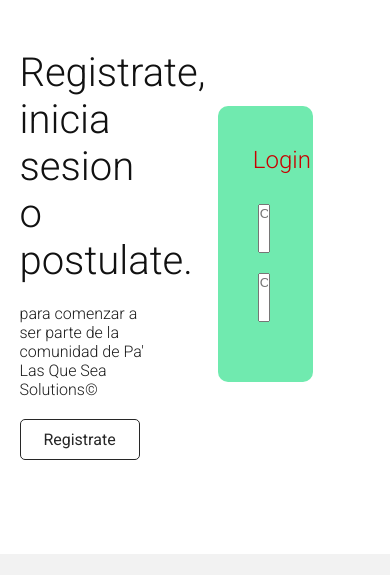
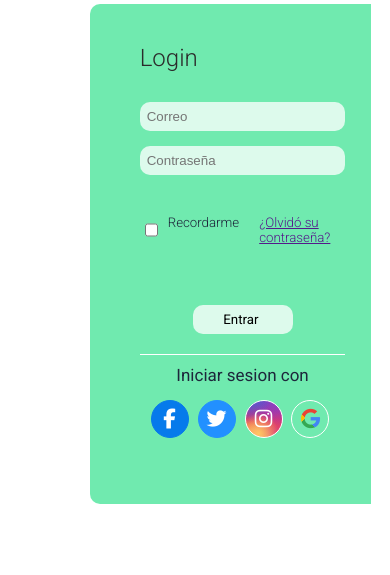
Before and after one commit to DarioM70/plqs_def, a Django app: page /iniciar/ in a window 390 px wide. Shown: the part 126-701 px from the top of the page. Run offline with Django 4.2, Linux system fonts and the light colour scheme; some libraries are stand-ins or nearby versions.

Commit message:
presentacion bbva

```diff
--- a/app/static/app/css/iniciar.css
+++ b/app/static/app/css/iniciar.css
@@ -35,6 +35,7 @@
 
 /* login */
 
+/*seccion general*/
 .log {
     height: 600px;
     display: flex;
@@ -42,49 +43,202 @@
     align-items: center;
 }
 
+/*caja general del formulario*/
 .caja-form {
     width: 60%;
     display: flex;
-    flex-wrap: wrap;
     justify-content: space-evenly;
 
 }
 
+/*Caja interna del formulario*/
 .form {
-    width: 45%;
+    width: 375px;
+    height: 460px;
     background: #1fde82a2;
     color: rgb(56, 56, 56);
     border-radius: 10px;
-    padding: 40px 35px;
-    margin-bottom: 20px;
+    padding: 40px 50px 20px 50px;
+    margin-bottom: 40px;
 
 }
 
 .form>h2 {
 
     margin-bottom: 30px;
-    color: #c80000;
-
-}
-
-.formulario{
-    padding: 0 0 0 20%;
-}
-
-
-.formulario>input{
-    display: block;
-    width: 60%;
-    margin-bottom: 20px;
-    padding: 0 0 30px;
-
+    color: #2b2b2b;
 
 }
 
 
 
+
+.input-login{
+    display: block;
+    width: 100%;
+    margin: 15px 0 0;
+    padding: 7PX;
+    border: none;
+    border-radius: 10PX;
+    background-color: #ffffffc2;
+
+
+}
+
+.boton{
+    text-align: center;
+    padding-top: 25px;
+}
+
+.entrar{
+    width: 100px;
+    padding: 7PX;
+    border: none;
+    border-radius: 10PX;
+    font-family: 'Roboto', sans-serif;
+    background-color: rgba(255, 255, 255, 0.76);
+    animation: background .5s;
+
+}
+
+.entrar:hover {
+    background: #f3f3f3af;
+    box-shadow: 0 4px 10px rgba(17, 17, 17, 0.63);
+}
+
+.datos-config{
+    display: flex;
+
+
+    margin: 35px 5px;
+    padding: 5px 0 0 0;
+}
+
+.datos-config>h5{
+    margin: 0px 10px 0 10px;
+
+}
+
+.record{
+    cursor: pointer;
+    align-items: center;
+    align-content: center;
+}
+
+input[type="checkbox"]{
+    background-color: #aaa;
+    border-radius: 5px;
+
+}
+
+.login-social {
+    margin-top: 20px;
+    border-top-style: solid;
+    border-width: 1px;
+    border-color: #fff;
+    text-align: center;
+    padding-top: 10px;
+}
+
+.login-social h3 {
+    color: #1d273b;
+    font-size: 17px;
+    font-weight: 400;
+    margin-bottom: 10px;
+
+}
+
+.ico-social i {
+    font-size: 20px;
+    display: inline-block;
+
+    border-radius: 50%;
+    width: 38px;
+    line-height: 36px;
+    cursor: pointer;
+    margin-top: 5px;
+    text-align: center;
+    transition: all ease-in-out .3s;
+    margin-right: 5px;
+
+}
+
+.face{
+    color: #ffffff;
+    background-color: #067aeb;
+    border: 1px solid #067aeb;
+}
+
+.face:hover{
+    color: #067aeb;
+    background-color: #f3f3f3;
+    box-shadow: 0 4px 10px rgba(17, 29, 48, .26);
+}
+
+.twitter{
+    color: #ffffff;
+    background-color: #2290ff;
+    border: 1px solid #2290ff;
+}
+
+.twitter:hover{
+    color: #2290ff;
+    background-color: #ffffff;
+    border: 1px solid #ffffff;
+    box-shadow: 0 4px 10px rgba(17, 29, 48, .26);
+}
+
+.ig{
+    color: #ffffff;
+    background: radial-gradient(circle farthest-corner at 35% 90%, #fec564, transparent 50%),
+    radial-gradient(circle farthest-corner at 0 140%, #fec564, transparent 50%),
+    radial-gradient(ellipse farthest-corner at 0 -25%, #5258cf, transparent 50%),
+    radial-gradient(ellipse farthest-corner at 20% -50%, #5258cf, transparent 50%),
+    radial-gradient(ellipse farthest-corner at 100% 0, #893dc2, transparent 50%),
+    radial-gradient(ellipse farthest-corner at 60% -20%, #893dc2, transparent 50%),
+    radial-gradient(ellipse farthest-corner at 100% 100%, #d9317a, transparent),
+    linear-gradient(#6559ca, #bc318f 30%, #e33f5f 50%, #f77638 70%, #fec66d 100%);
+
+
+    border: 1px solid #ffffff;
+}
+
+.ig:hover{
+    background: radial-gradient(circle farthest-corner at 35% 90%, #fec564, transparent 50%),
+    radial-gradient(circle farthest-corner at 0 140%, #fec564, transparent 50%),
+    radial-gradient(ellipse farthest-corner at 0 -25%, #5258cf, transparent 50%),
+    radial-gradient(ellipse farthest-corner at 20% -50%, #5258cf, transparent 50%),
+    radial-gradient(ellipse farthest-corner at 100% 0, #893dc2, transparent 50%),
+    radial-gradient(ellipse farthest-corner at 60% -20%, #893dc2, transparent 50%),
+    radial-gradient(ellipse farthest-corner at 100% 100%, #d9317a, transparent),
+    linear-gradient(#6559ca, #bc318f 30%, #e33f5f 50%, #f77638 70%, #fec66d 100%);
+    -webkit-background-clip: text;
+    background-clip: text;
+    color: transparent;
+    -webkit-text-fill-color: transparent;
+
+    box-shadow: 0 4px 10px rgba(17, 29, 48, .26);
+}
+
+.google{
+    border: 1px solid #ffffff;
+    background: conic-gradient(from -45deg, #ea4335 110deg, #4285f4 90deg 180deg, #34a853 180deg 270deg, #fbbc05 270deg) 73% 55%/150% 150% no-repeat;
+    -webkit-background-clip: text;
+    background-clip: text;
+    color: transparent;
+    -webkit-text-fill-color: transparent;
+
+}
+
+.google:hover{
+
+    box-shadow: 0 4px 10px rgba(17, 29, 48, .26);
+}
+
 .texto-log {
     width: 37%;
+    margin: 0 0 35px 20px;
+
 
 }
 
@@ -108,6 +262,13 @@
     width: 120px;
     text-align: center;
     border-radius: 5px;
+    animation: background .5s;
+}
+
+.texto-log>a:hover{
+    background: black;
+    color: #fff;
+    box-shadow: 0 8px 20px rgba(17, 29, 48, .26);
 }
 
 
@@ -118,247 +279,42 @@
 /* respnsive */
 
 @media screen and (max-width:950px) {
-    .titulo {
-        font-size: 45px;
+
+
+    .datos-config>h5{
+        margin-right: 10px;
 
     }
 
-    .contenido-header {
-
-        flex-direction: column;
-        /*justify-content: space-evenly;*/
-        height: 720px;
-
-
-    }
-
-    .contenido-header>img {
-        width: 600px;
-        margin-top: 0px;
-    }
-
-    .textos-header {
-        margin: 0;
-
-
-    }
-
-    .contenido-header a {
-        margin-top: 300px;
-        width: 160px;
-        height: 50px;
-    }
-
-    /* About us */
-
-    .articulo {
-        width: 45%;
-    }
-
-    /* Questions */
-
-    .questions {
-        height: 720px;
-        justify-content: space-evenly;
-        flex-direction: column;
-    }
-
-    .questions>img {
-        width: 400px;
-    }
-
-    /* estadisticas */
-
-    .conten-estadisticas {
-        flex-direction: column-reverse;
-    }
-
-    .Texto-estadisticas>a {
-        margin-bottom: 60px;
-    }
-
-    .numbers {
-        width: 100%;
-        /* justify-content: space-between; */
-    }
-
-    .Texto-estadisticas {
-        width: 100%;
-    }
-
-    /* Services */
-
-    .services {
-        flex-direction: column-reverse;
-        align-items: center;
-    }
-
-    .box-skills {
-        margin: 0 0 40px 0;
-
-    }
-
-    .box-skills h4 {
-        width: 500px;
-    }
-
-    .services>img {
-        width: 400px;
-    }
-
-    /* Footer */
-
-    footer {
-        justify-content: space-evenly;
-    }
-
-    .partFooter {
-        width: 40%;
-        margin-bottom: 40px;
+    .log{
+        height: 625px;
     }
 }
 
 @media screen and (max-width:885px) {
-    .titulo {
-        font-size: 35px;
-    }
+    .form {
+        width: 300px;
+        height: 500px;
 
-    h1 {
-        font-size: 40px;
-    }
-
-    .nav {
-        padding: 20 10px;
     }
 
 
-    .enlaces-header {
-        position: fixed;
-        background: #667db6;
-        /* fallback for old browsers */
-        background: -webkit-linear-gradient(to right, #667db6, #0082c8, #0082c8, #667db6);
-        /* Chrome 10-25, Safari 5.1-6 */
-        background: linear-gradient(to right, #667db6, #0082c8, #0082c8, #667db6);
-        /* W3C, IE 10+/ Edge, Firefox 16+, Chrome 26+, Opera 12+, Safari 7+ */
-        top: 0;
-        right: 0;
-        width: 100%;
-        height: 100vh;
-        display: flex;
-        align-items: center;
-        flex-direction: column;
-        justify-content: space-evenly;
-        clip-path: circle(0.0% at 100% 0);
+}
+@media screen and (max-width:650px) {
+    .log{
+
+        flex-direction: column-reverse;
+        height: 100%;
     }
 
-    .nav .menudos {
 
-        -webkit-clip-path: circle(150% at 100% 0);
-        clip-path: circle(150% at 100% 0);
-
+    .texto-log{
+        width: 80%;
+        padding-top: 30px;
     }
 
-    .nav .enlaces-header a {
-        color: #fff;
-    }
-
-    .hamburguer {
-        display: block;
-    }
-
-    /* Footer */
-    .partFooter {
-        width: 95%;
-        margin-bottom: 40px;
+    .form{
+        margin-top: 50px;
+        width: 330px;
     }
 }
-@media screen and (max-width:480px) {
-    .titulo {
-        font-size: 35px;
-    }
-
-    h1 {
-        font-size: 40px;
-    }
-
-    .contenido-header {
-        height: 650px;
-    }
-    .contenido-header a {
-        margin-top: 400px;
-        width: 160px;
-        height: 50px;
-    }
-
-    .nav {
-        padding: 20 10px;
-    }
-
-    .contenido-header>img {
-        position: relative;
-        width: 350px;
-
-    }
-
-    .enlaces-header {
-        position: fixed;
-        background: #667db6;
-        /* fallback for old browsers */
-        background: -webkit-linear-gradient(to right, #667db6, #0082c8, #0082c8, #667db6);
-        /* Chrome 10-25, Safari 5.1-6 */
-        background: linear-gradient(to right, #667db6, #0082c8, #0082c8, #667db6);
-        /* W3C, IE 10+/ Edge, Firefox 16+, Chrome 26+, Opera 12+, Safari 7+ */
-        top: 0;
-        right: 0;
-        width: 100%;
-        height: 100vh;
-        display: flex;
-        align-items: center;
-        flex-direction: column;
-        justify-content: space-evenly;
-        clip-path: circle(0.0% at 100% 0);
-    }
-
-    .nav .menudos {
-
-        -webkit-clip-path: circle(150% at 100% 0);
-        clip-path: circle(150% at 100% 0);
-
-    }
-
-    .nav .enlaces-header a {
-        color: #fff;
-    }
-
-    .hamburguer {
-        display: block;
-    }
-
-    /* About us */
-
-    .articulo {
-        width: 95%;
-    }
-
-    /* Questions */
-
-    .questions>img {
-        width: 350px;
-    }
-
-    /* estadisticas */
-
-    .numbers .number {
-        width: 95%;
-    }
-
-    .Texto-estadisticas h4 {
-        font-size: 35px;
-    }
-
-    /* Footer */
-    .partFooter {
-        width: 95%;
-        margin-bottom: 40px;
-    }
-}
--- a/app/static/app/css/style.css
+++ b/app/static/app/css/style.css
@@ -200,15 +200,21 @@
 .textos-header {
     margin: 100px 0 0 30px;
     z-index: 1;
+    background-color: #0000009a;
+    padding: 30px;
+    border-radius: 20px;
 }
 
+.contenido-header h1{
+    color: #f2f2f2;
+}
 
 .contenido-header p {
     height: 1px;
     font-size:25px;
     font-weight: 300;
     margin-top: 14px;
-    color: #000000;
+    color: #ffffff;
 
 }
 
@@ -228,6 +234,7 @@
     font-size: 20px;
     border-radius: 5px;
     box-shadow: 0 8px 32px rgba(31, 222, 130, .46);
+    transition: background .5s ;
 
 }
 
@@ -236,6 +243,14 @@
 .titulo {
     font-size: 50px;
 }
+
+.btn-header:hover{
+    background: #00a354;
+
+}
+
+
+
 
 /* About us */
 
--- a/app/templates/app/contacto.html
+++ b/app/templates/app/contacto.html
@@ -2,5 +2,7 @@
 {% load static %}
 {% block content %}
 
+        <h1 style="font-size: 80px; text-align: center; align-items: center;">Página en construcción</h1>
+
 
 {% endblock %}
--- a/app/templates/app/index.html
+++ b/app/templates/app/index.html
@@ -33,7 +33,7 @@
 
                         </p>
 
-                        <a href="#">Contrata</a>
+                        <a class="btn-header" href="#">Contrata</a>
                     </section>
                     <img src="{% static 'app/img/marca_empresa.svg' %}" alt="">
                 </section>
@@ -46,7 +46,7 @@
 
     <section class="empleados-destacados">
         <div class="contenedor1">
-            <h2 class="titulo">Trabajadores más destacados</h2>
+            <h2 class="titulo">Funcionarios más destacados</h2>
             <div class="contenedor-articulo">
                 <div class="articulo" data-aos="zoom-in-right">
                     <i class="fas fa-pen-fancy"></i>
@@ -99,7 +99,7 @@
             <p>Inscribe tus datos personales, documentacion y anexa tu hoja de vida <br> o experiencia laboral, destreza,
                 y servicio que deseas brindar
             </p>
-            <a href="#">Postularse</a>
+            <a href="/iniciar">Postularse</a>
         </section>
         <img src="{% static 'app/img/acompañanos.svg' %}" alt="" data-aos="zoom-out-up" data-aos-duration="2000">
     </section>
--- a/app/templates/app/iniciar.html
+++ b/app/templates/app/iniciar.html
@@ -3,7 +3,7 @@
 {% block content %}
 <head>
     <title>Iniciar sesion</title>
-    <link rel="stylesheet" href="{% static 'app/css/iniciar.css'%}">
+    <link rel="stylesheet" href="{% static 'app/css/iniciar.css'  %}">
 
 </head>
 
@@ -24,10 +24,33 @@
 
                 <form class="formulario" action="">
 
-                    <input placeholder="Correo" name="Correo" type="text">
+                    <input class="input-login" placeholder="Correo" name="Correo" type="email">
 
 
-                    <input name="contraseña" type="text" placeholder="Contraseña">
+                    <input class="input-login" name="contraseña" type="password" placeholder="Contraseña">
+
+                    <div class="datos-config">
+                        <input type="checkbox" id="switch" class="lbl-switch">
+                        <h5><label class="record" for="switch">Recordarme</label></h5>
+                        <h5> <a href="">¿Olvidó su contraseña?</a> </h5>
+
+                    </div>
+
+                    <div class="boton">
+                        <input class="entrar" type="submit" placeholder="Entrar" value="Entrar ">
+                    </div>
+
+                    <div class="login-social">
+                        <h3> Iniciar sesion con </h3>
+                        <div class="ico-social">
+
+                                <i class="face fab fa-facebook-f"></i>
+                                <i class="twitter fab fa-twitter"></i>
+                                <i class="ig fab fa-instagram"></i>
+                                <i class="google fab fa-google"></i>
+                        </div>
+                    </div>
+
 
 
 
--- a/app/urls.py
+++ b/app/urls.py
@@ -9,6 +9,7 @@
 urlpatterns = [
     path('inicio/', views.inicio, name="Inicio"),
     path('servicios/', views.servicios, name="Servicios"),
+    path('categorias/', views.categorias, name="Categorias"),
     path('contacto/', views.contacto, name="Contacto"),
     path('registro/', views.registrarse, name="Registrarse"),
     path('iniciar/', views.iniciar, name="Iniciar sesion"),
--- a/app/views.py
+++ b/app/views.py
@@ -1,26 +1,32 @@
 from django.shortcuts import render, HttpResponse
 
-from  servicios.models import Servicios
+from servicios.models import Servicios, Categoria
+
 
 # Create your views here.
 
-def inicio(request): # vista inicio para url
+def inicio(request):  # vista inicio para url
     return render(request, "app/index.html")
 
 
-def servicios(request): # vista servicio para url
+def categorias(request):  # vista categorias para url
+    categorias = Categoria.objects.all()
+    return request(request, "app/categorias.html")
 
-    servicios = Servicios.objects.all()
+
+def servicios(request):  # vista servicio para url
+
+    servicios = Servicios.objects.all()  # Obtengo datos del modelo
     return render(request, "app/servicios.html", {"servicios": servicios})
 
 
-def contacto(request): # vista contacto para url
+def contacto(request):  # vista contacto para url
     return render(request, "app/contacto.html")
 
 
-def registrarse(request): # vista registro para url
+def registrarse(request):  # vista registro para url
     return render(request, "app/registro.html")
 
 
-def iniciar(request): # vista inicio de sesion para url
+def iniciar(request):  # vista inicio de sesion para url
     return render(request, "app/iniciar.html")
--- a/solicitudes/models.py
+++ b/solicitudes/models.py
@@ -8,7 +8,7 @@
 class Asignación(models.Model):
     pass
 
-class Estadp(models.Model):
+class Estado(models.Model):
     pass
 
 class reseña(models.Model):
```
Also changed, not shown: app/templates/app/registro.html (+72 -5 lines), app/templates/app/servicios.html (+46 -0 lines), servicios/models.py (+10 -4 lines).
